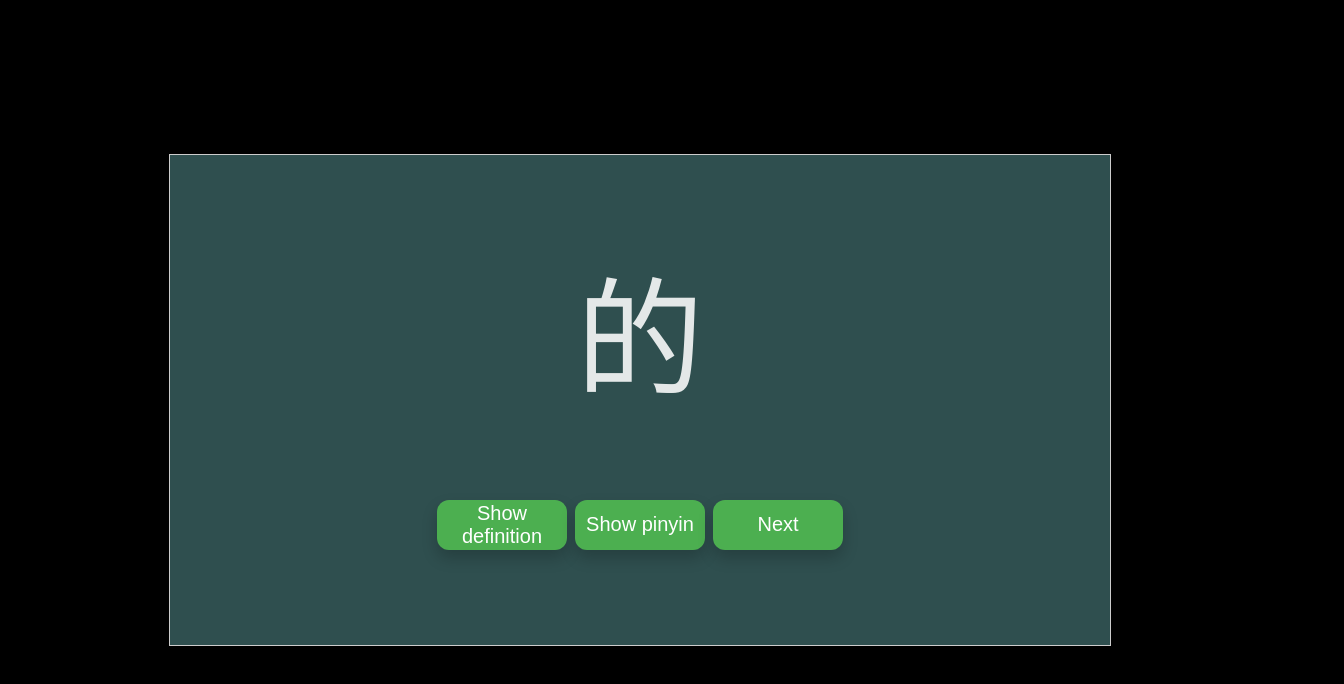
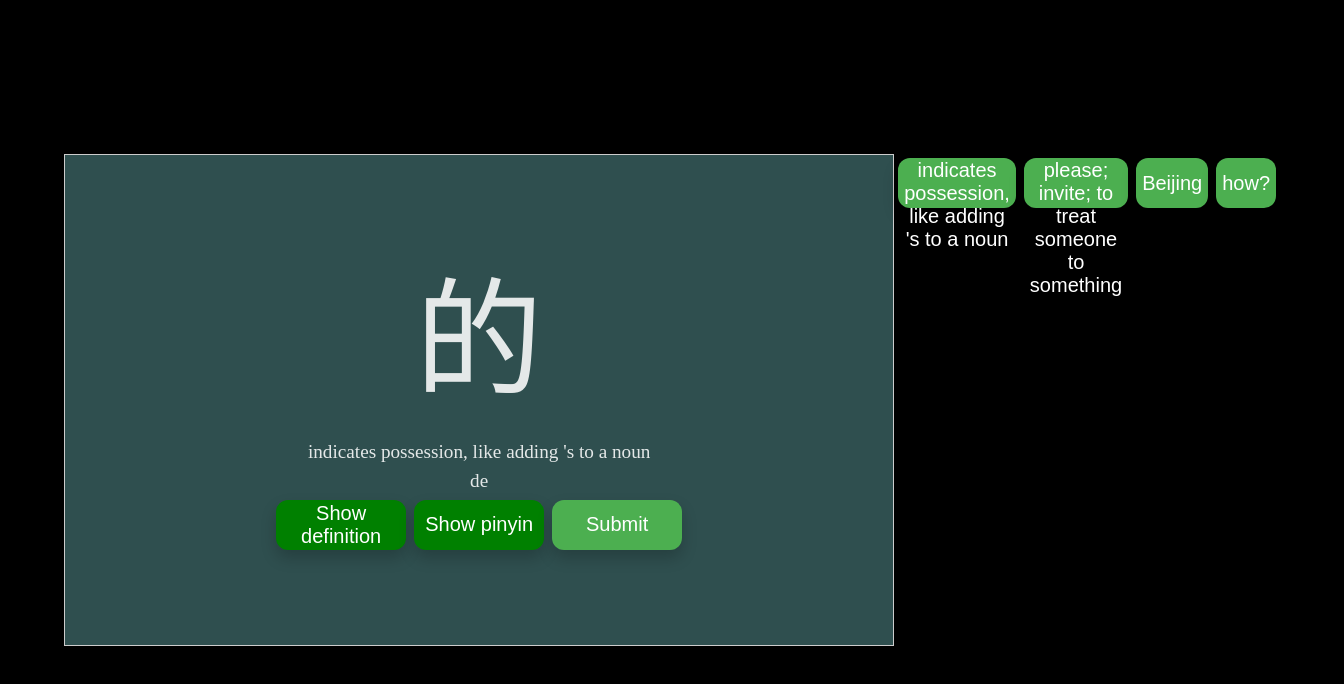
Before and after one commit to MathiasHv18/HanziTest, a Vue app: page /flashCardsGame in a window 1280 px wide. Shown: the top 684 px of the page, 1344 px wide, since content can reach past the window. Built offline with nearby package versions, Linux system fonts and the light colour scheme.

Commit message:
Basic option menu added

```diff
--- a/src/components/FlashCardsGame.vue
+++ b/src/components/FlashCardsGame.vue
@@ -1,4 +1,5 @@
 <template>
+  <div class="game">
     <div class="flashCard">
       <div v-if="hskData.length > 0">
         <p>{{ hskData[currentIndex].simplified }}</p>
@@ -6,12 +7,32 @@
         <p v-else>&nbsp</p>
         <p v-if="showPinyin == true">{{ hskData[currentIndex].pinyin }}</p>
         <p v-else>&nbsp</p>
-      <button class="showDefinition" @click="toggleDefinition">
+        <button
+          class="showDefinition"
+          @click="toggleDefinition"
+          v-bind:class="{
+            'button-green': showDefinition,
+            'button-red': !showDefinition,
+          }"
+        >
           Show definition
         </button>
-      <button class="showPinyin" @click="togglePinyin">Show pinyin</button>
-      <button class="nextCard" @click="nextCard">Next</button>
+        <button
+          class="showPinyin"
+          @click="togglePinyin"
+          v-bind:class="{
+            'button-green': showPinyin,
+            'button-red': !showPinyin,
+          }"
+        >
+          Show pinyin
+        </button>
+        <button class="Submit" @click="handleSubmit">Submit</button>
       </div>
+    </div>
+    <button class="optionButton" v-for="(option, index) in options" :key="index">
+      {{ option }}
+    </button>
   </div>
 </template>
 
@@ -24,12 +45,16 @@ export default {
     return {
       hskData: HSK,
       currentIndex: 0,
-      showDefinition: false,
-      showPinyin: false,
+      showDefinition: true,
+      showPinyin: true,
+      options: [],
     };
   },
+  created() {
+    this.setOptions();
+  },
   methods: {
-    nextCard() {
+    Submit() {
       if (this.currentIndex < this.hskData.length - 1) {
         this.currentIndex++;
       } else {
@@ -42,6 +67,32 @@ export default {
     togglePinyin() {
       this.showPinyin = !this.showPinyin;
     },
+    shuffleArray(array) {
+      for (let i = array.length - 1; i > 0; i--) {
+        const j = Math.floor(Math.random() * (i + 1));
+        [array[i], array[j]] = [array[j], array[i]];
+      }
+      return array;
+    },
+    setOptions() {
+      const randomIncorrectAnswers = [];
+      const correctAnswer = this.hskData[this.currentIndex].english;
+      const incorrectAnswers = this.hskData
+        .filter((item) => item.english !== correctAnswer)
+        .map((item) => item.english);
+      for (let i = 0; i < 3; i++) {
+        const randomIndex = Math.floor(Math.random() * incorrectAnswers.length);
+        randomIncorrectAnswers.push(incorrectAnswers[randomIndex]);
+        incorrectAnswers.splice(randomIndex, 1);
+      }
+      this.options = [...randomIncorrectAnswers, correctAnswer];
+      this.options = this.shuffleArray(this.options);
+    },
+
+    handleSubmit(){
+      this.Submit();
+      this.setOptions();
+    }
   },
 };
 </script>
--- a/src/styles/flashCards.css
+++ b/src/styles/flashCards.css
@@ -1,10 +1,12 @@
 .flashCard {
-  /* rest of your styles */
   font-family: "Noto Sans SC", sans-serif;
+  flex: 70%;
 }
+
+.optionButton,
 .showDefinition,
 .showPinyin,
-.nextCard {
+.Submit {
   background-color: #4caf50; /* Green background */
   border: none; /* No border */
   color: white; /* White text */
@@ -23,7 +25,7 @@
 }
 
 .showDefinition:hover,
-.nextCard:hover,
+.Submit:hover,
 .showPinyin:hover {
   background-color: #45a049; /* Darker green when mouse hovers over */
 }
@@ -45,3 +47,20 @@
   font-size: 8em;
   margin-bottom: auto;
 }
+
+.button-green {
+  background-color: green;
+}
+
+.button-red {
+  background-color: red;
+  color: black;
+}
+
+.options {
+  flex: 30%;
+}
+
+.game {
+  display: flex;
+}
```
Lines whose indentation alone changed are shown as unchanged.
